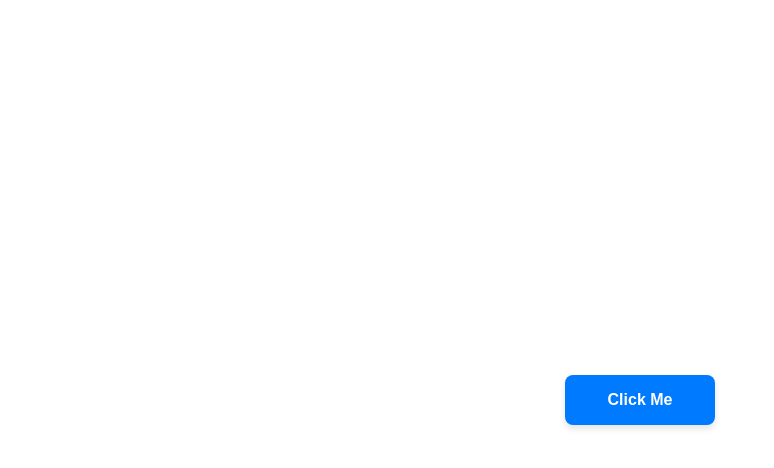
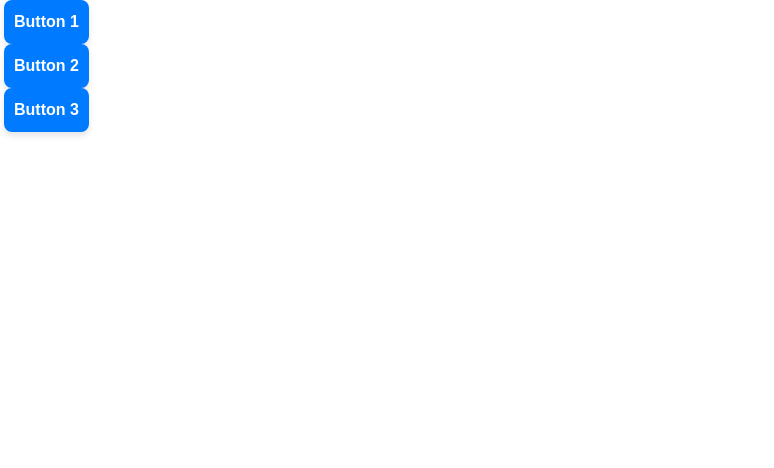
Before and after one commit to brinson-carrier/bcarrier, a Next.js app: page /bcarrier/ in a window 1280 px wide. Shown: the top 468 px of the page, without its empty margins (0-774 px from the left). Built offline with nearby package versions, Linux system fonts and the light colour scheme.

Commit message:
notes on server path

```diff
--- a/next.config.ts
+++ b/next.config.ts
@@ -1,10 +1,14 @@
 /** @type {import('next').NextConfig} */
+
 const nextConfig = {
   output: "export",             // static export
   images: {
     unoptimized: true,          // Necessary for static sites (especially for GitHub Pages)
   },
-  basePath: "/bcarrier",
+  // remove when running localy
+  // allow when deploying
+
+  basePath:  "/bcarrier",
   assetPrefix: "/bcarrier",
 };
 
--- a/src/components/CoolButton.tsx
+++ b/src/components/CoolButton.tsx
@@ -16,14 +16,13 @@ const CoolButton: React.FC<CoolButtonProps> = ({ text, onClick }) => {
         color: "#FFFFFF",
         border: "none",
         borderRadius: "8px",
-        padding: "10px 20px",
-        width: "150px",
-        height: "50px",
+        padding: "10px",
         fontSize: "16px",
         fontWeight: "bold",
         boxShadow: "0 4px 6px rgba(0, 0, 0, 0.1)",
         transition: "background-color 0.3s, box-shadow 0.3s",
         cursor: "pointer",
+        margin: "0 4px", // Optional spacing between buttons
       }}
       onMouseEnter={(e) =>
         Object.assign(e.currentTarget.style, {
--- a/src/components/Header.tsx
+++ b/src/components/Header.tsx
@@ -5,8 +5,16 @@ import CoolButton from "./CoolButton";
 
 const Header = () => {
   return (
-    <div style={{ display: "flex", justifyContent: "center", alignItems: "center", height: "100vh" }}>
-      <CoolButton text="Click Me" onClick={() => alert("Button clicked!")} />
+    <div className="flex flex-wrap w-full gap-4">
+      <div className="flex-1 min-w-[150px]">
+        <CoolButton text="Button 1" onClick={() => console.log("Button 1 clicked")} />
+      </div>
+      <div className="flex-1 min-w-[150px]">
+        <CoolButton text="Button 2" onClick={() => console.log("Button 2 clicked")} />
+      </div>
+      <div className="flex-1 min-w-[150px]">
+        <CoolButton text="Button 3" onClick={() => console.log("Button 3 clicked")} />
+      </div>
     </div>
   );
 };
```
